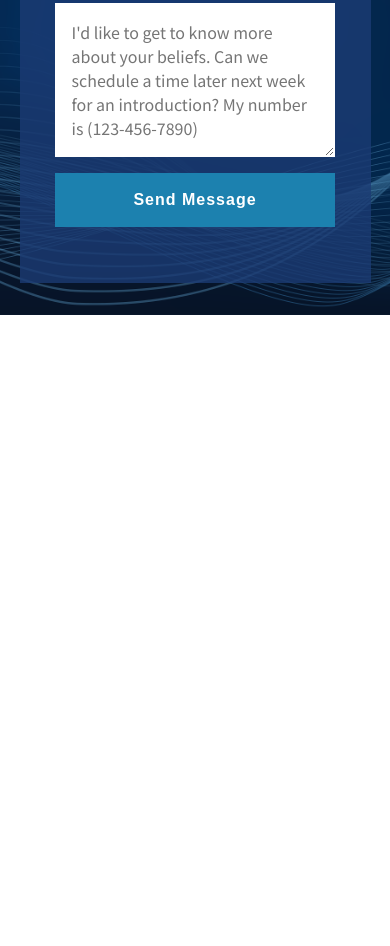
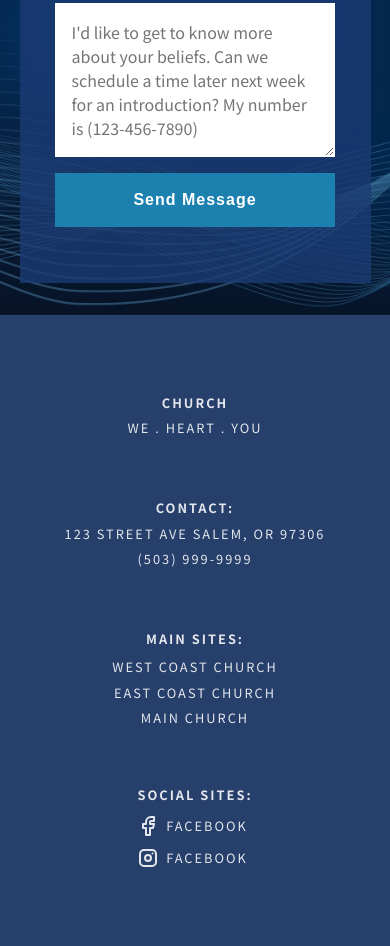
Before and after one commit to Benito-Flores/church-template-website, a plain HTML site: page index.html in a window 390 px wide. Shown: the part 5269-6215 px from the top of the page. Before the commit the page ends 5584 px from the top, so only its background shows below. Drawn offline with Linux system fonts and the light colour scheme.

Commit message:
Add files via upload
added footer; not complete; template; mobile only

```diff
--- a/index.html
+++ b/index.html
@@ -178,5 +178,49 @@
     </div>
   </section>
 
+<!-- footer -->
+
+  <footer class="footer-section flex">
+
+    <div class="footer-container">
+      <p class="footer-txt bold uppercase">church</p>
+      <p class="footer-txt uppercase">we . heart . you</p>
+    </div>
+
+    <div class="footer-container">
+      <p class="footer-txt bold uppercase">contact:</p>
+      <p class="footer-txt uppercase">123 Street Ave Salem, OR 97306</p>
+      <p class="footer-txt uppercase">&lpar;503&rpar; 999-9999</p>
+    </div>
+
+    <div class="footer-container social-links flex">
+      <p class="footer-txt bold uppercase">main sites:</p>
+      <a class="footer-link uppercase" href="#">West Coast Church</a>
+      <a class="footer-link uppercase" href="#">East Coast Church</a>
+      <a class="footer-link uppercase" href="#">Main Church</a>
+    </div>
+
+    <div class="footer-container">
+      <p class="footer-txt uppercase bold">social sites:</p>
+      <a class="footer-link svg-container flex" href="#">
+        <svg xmlns="http://www.w3.org/2000/svg" class="footer-icon icon icon-tabler icon-tabler-brand-facebook" width="24" height="24" viewBox="0 0 24 24" stroke-width="2" stroke="currentColor" fill="none" stroke-linecap="round" stroke-linejoin="round">
+          <path stroke="none" d="M0 0h24v24H0z" fill="none"></path>
+          <path d="M7 10v4h3v7h4v-7h3l1 -4h-4v-2a1 1 0 0 1 1 -1h3v-4h-3a5 5 0 0 0 -5 5v2h-3"></path>
+        </svg>
+        <p class="footer-txt uppercase">facebook</p>
+      </a>
+      <a class="footer-link svg-container flex" href="#">
+        <svg xmlns="http://www.w3.org/2000/svg" class="footer-icon icon icon-tabler icon-tabler-brand-instagram" width="24" height="24" viewBox="0 0 24 24" stroke-width="2" stroke="currentColor" fill="none" stroke-linecap="round" stroke-linejoin="round">
+          <path stroke="none" d="M0 0h24v24H0z" fill="none"></path>
+          <path d="M4 4m0 4a4 4 0 0 1 4 -4h8a4 4 0 0 1 4 4v8a4 4 0 0 1 -4 4h-8a4 4 0 0 1 -4 -4z"></path>
+          <path d="M12 12m-3 0a3 3 0 1 0 6 0a3 3 0 1 0 -6 0"></path>
+          <path d="M16.5 7.5l0 .01"></path>
+        </svg>
+        <p class="footer-txt uppercase">facebook</p>
+      </a>
+    </div>
+
+  </footer>
+
 </body>
 </html>
--- a/style.css
+++ b/style.css
@@ -117,6 +117,14 @@ a {
 
 .article-txt {
   line-height: 1.6;
+}
+
+.footer-txt,
+.footer-link,
+.footer-icon {
+  color: #ffffffde;
+  font-size: .8rem;
+  letter-spacing: 2px;
 }
 
 /* splash */
@@ -374,3 +382,37 @@ label {
 .form-btn:focus {
   background-color: #16668b;
 }
+
+/* footer-section */
+
+.footer-section {
+  flex-direction: column;
+  text-align: center;
+  padding: 3em 1em 3em 1em;
+  background-color: #273f6b;
+}
+
+.footer-section > * {
+  margin-inline: auto;
+}
+
+.footer-container {
+  margin-block: 1.5em;
+}
+
+.social-links {
+  flex-direction: column;
+}
+
+.social-links > * {
+  margin-block: .25em;
+}
+
+.footer-txt {
+  margin: .5em .5em;
+}
+
+.svg-container {
+  align-items: center;
+  justify-content: center;
+}
```
